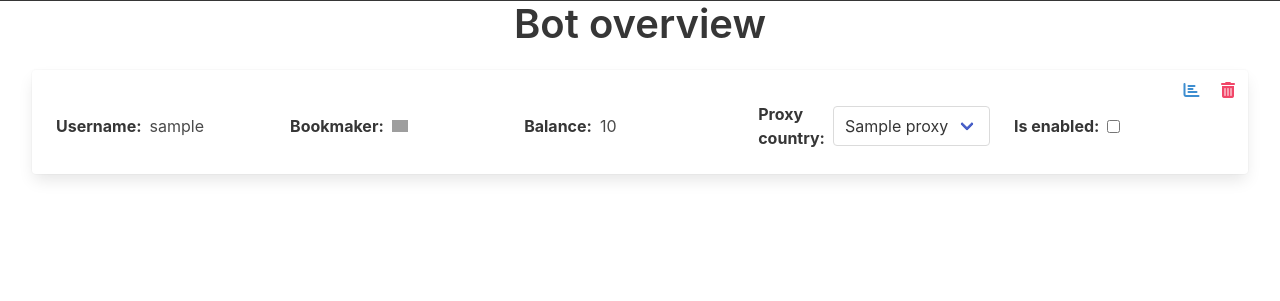
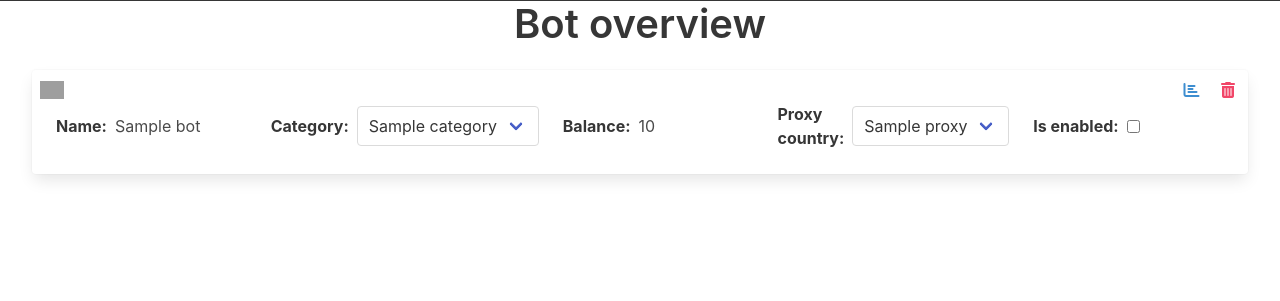
Before and after one commit to 8ru73u5/casino-winner-scanner, a Flask app: template templates/bots/overview.html in a window 1280 px wide. Shown: the part 51-352 px from the top of the page. Run offline with Flask 2, Linux system fonts and the light colour scheme; the template is opened without the code that fills it: most values are stand-ins (such as "Sample title", 1, 10 or a date in 2020); parts of the project's set-up code (start-up, migrations or seed data) failed here and were passed over; some libraries are stand-ins or nearby versions; grey boxes are pictures that could not be loaded.

Commit message:
Add bot categories

```diff
--- a/cws/views/bots.py
+++ b/cws/views/bots.py
@@ -1,9 +1,9 @@
 from flask import Blueprint, render_template, request, current_app, redirect, url_for, flash
-from sqlalchemy import and_
+from sqlalchemy import and_, or_
 from sqlalchemy.exc import SQLAlchemyError
 
 from cws.bots.bet_bot import BookmakerType, BetBot, BotInvalidCredentialsError
-from cws.models import BettingBot, BettingBotHistory
+from cws.models import BettingBot, BettingBotHistory, BettingBotCategory
 from cws.views.auth import login_required
 
 bp = Blueprint('bots', __name__, url_prefix='/bots')
@@ -22,9 +22,11 @@ _proxy_countries = {
 def overview():
     db_error = False
     bots = []
+    categories = []
 
     try:
         bots = current_app.session.query(BettingBot).all()
+        categories = current_app.session.query(BettingBotCategory).all()
     except SQLAlchemyError:
         db_error = True
         current_app.session.rollback()
@@ -40,21 +42,36 @@ def overview():
         if wb is not None:
             bot.wallet_balance = wb
 
-    return render_template('bots/overview.html', bots=bots, proxies=_proxy_countries)
+    return render_template('bots/overview.html', bots=bots, proxies=_proxy_countries, categories=categories)
 
 
 @bp.route('/add', methods=('GET', 'POST'))
 @login_required
 def add_bot():
     if request.method == 'GET':
-        return render_template('bots/add_bot.html', proxies=_proxy_countries)
+        db_error = False
+        categories = []
+
+        try:
+            categories = current_app.session.query(BettingBotCategory).all()
+        except SQLAlchemyError:
+            db_error = True
+        finally:
+            current_app.session.close()
+
+        if db_error:
+            return '', 500
+        else:
+            return render_template('bots/add_bot.html', proxies=_proxy_countries, categories=categories)
 
     try:
+        bot_name = request.form['bot_name']
+        bot_category = int(request.form['bot_category'])
         username = request.form['username']
         password = request.form['password']
         bookmaker = request.form['bookmaker']
         country_code = request.form['country_code']
-    except KeyError:
+    except (KeyError, ValueError):
         return '', 400
 
     if bookmaker == 'BETSSON':
@@ -66,16 +83,24 @@ def add_bot():
 
     db_error = False
     bot_already_exists_error = False
+    invalid_category_error = False
     bot_invalid_credentials_error = False
 
     try:
-        existing_bot = current_app.session.query(BettingBot).filter(and_(
-            BettingBot.username == username,
-            BettingBot.bookmaker == bookmaker
+        existing_bot = current_app.session.query(BettingBot).filter(or_(
+            and_(
+                BettingBot.username == username,
+                BettingBot.bookmaker == bookmaker
+            ),
+            BettingBot.name == bot_name
         )).first()
+
+        category = current_app.session.query(BettingBotCategory).get(bot_category)
 
         if existing_bot is not None:
             bot_already_exists_error = True
+        elif category is None:
+            invalid_category_error = True
         else:
             try:
                 bot_login = BetBot(username, password, bookmaker, country_code, is_enabled=True)
@@ -85,7 +110,11 @@ def add_bot():
             else:
                 bot_login.logout()
 
-                bot = BettingBot(username=username, password=password, bookmaker=bookmaker, proxy_country_code=country_code)
+                bot = BettingBot(
+                    name=bot_name, category_id=bot_category,
+                    username=username, password=password,
+                    bookmaker=bookmaker, proxy_country_code=country_code
+                )
                 current_app.session.add(bot)
                 current_app.session.commit()
     except SQLAlchemyError:
@@ -97,7 +126,10 @@ def add_bot():
     if db_error:
         return '', 500
     elif bot_already_exists_error:
-        flash(f'Email: {username} already exists for {bookmaker.name} bookmaker')
+        flash(f'Email: {username} already exists for {bookmaker.name} bookmaker or the name: {bot_name} is already taken')
+        return redirect(url_for('bots.add_bot'))
+    elif invalid_category_error:
+        flash('Invalid category ID')
         return redirect(url_for('bots.add_bot'))
     elif bot_invalid_credentials_error:
         flash('Provided credentials are invalid')
@@ -142,8 +174,9 @@ def bot_history(bot_id):
 def manage_bot(bot_id):
     try:
         is_enabled = request.json['is_enabled']
+        category_id = int(request.json['category_id'])
         country_code = request.json['country_code']
-    except KeyError:
+    except (KeyError, ValueError):
         return '', 400
 
     if not isinstance(is_enabled, bool):
@@ -151,14 +184,19 @@ def manage_bot(bot_id):
 
     db_error = False
     not_found_error = False
+    invalid_category_error = False
 
     try:
         bot = current_app.session.query(BettingBot).get(bot_id)
+        category = current_app.session.query(BettingBotCategory).get(category_id)
 
         if bot is None:
             not_found_error = True
+        elif category is None:
+            invalid_category_error = True
         else:
             bot.is_enabled = is_enabled
+            bot.category_id = category_id
             bot.proxy_country_code = country_code
             current_app.session.commit()
     except SQLAlchemyError:
@@ -171,6 +209,8 @@ def manage_bot(bot_id):
         return '', 500
     elif not_found_error:
         return '', 404
+    elif invalid_category_error:
+        return '', 400
     else:
         return ''
 
--- a/templates/bots/overview.html
+++ b/templates/bots/overview.html
@@ -5,6 +5,13 @@
     <h1 class="title is-2 has-text-centered">Bot overview</h1>
     {% for bot in bots %}
       <div class="card mb-4 pt-2" data-id="{{ bot.id }}">
+        <div class="p-1" style="position: absolute; top: 0; left: 0;">
+          <span class="icon is-medium p-1">
+            <img src="{{ url_for('static', filename='img/' + bot.bookmaker.name + '_icon.ico') }}"
+                 alt="{{ bot.bookmaker.name }}" title="{{ bot.bookmaker.name }}">
+          </span>
+        </div>
+
         <div class="p-1" style="position: absolute; top: 0; right: 0;">
           <a href="{{ url_for('bots.bot_history', bot_id=bot.id) }}" target="_blank" class="bet-history-link">
             <span class="icon is-medium p-1 has-text-info" title="Go to bet history">
@@ -16,18 +23,25 @@
             <i class="fas fa-trash-alt"></i>
           </span>
         </div>
+
         <div class="card-content">
           <div class="content">
             <div class="columns">
               <div class="column is-flex is-align-items-center">
-                <strong class="mr-2">Username:</strong> {{ bot.username }}
+                <strong class="mr-2">Name:</strong> {{ bot.name }}
               </div>
               <div class="column is-flex is-align-items-center">
-                <strong class="mr-2">Bookmaker:</strong>
-                <span class="icon is-small">
-                  <img src="{{ url_for('static', filename='img/' + bot.bookmaker.name + '_icon.ico') }}"
-                       alt="{{ bot.bookmaker.name }}" title="{{ bot.bookmaker.name }}">
-                </span>
+                <strong class="mr-2">Category:</strong>
+                <div class="select">
+                  <select name="category" aria-label="Category">
+                    {% for category in categories %}
+                      <option value="{{ category.id }}"
+                          {{ 'selected' if bot.category_id == category.id else '' }}>
+                        {{ category.name }}
+                      </option>
+                    {% endfor %}
+                  </select>
+                </div>
               </div>
               <div class="column is-flex is-align-items-center">
                 <strong class="mr-2">Balance:</strong> {{ bot.wallet_balance }}
@@ -35,7 +49,7 @@
               <div class="column is-flex is-align-items-center">
                 <strong class="mr-2">Proxy country:</strong>
                 <div class="select">
-                  <select aria-label="Proxy country">
+                  <select name="proxy" aria-label="Proxy country">
                     {% for country_code, country_name in proxies.items() %}
                       <option value="{{ country_code }}"
                           {{ 'selected' if bot.proxy_country_code == country_code else '' }}>
@@ -68,11 +82,14 @@
 
               const botId = parent.dataset.id;
               const isEnabled = parent.querySelector('input[type=checkbox]').checked;
-              const countryCode = Array.from(parent.querySelectorAll('option'))
+              const categoryId = Array.from(parent.querySelectorAll('select[name=category] option'))
+                  .find(opt => opt.selected).value;
+              const countryCode = Array.from(parent.querySelectorAll('select[name=proxy] option'))
                   .find(opt => opt.selected).value;
 
               axios.patch('/bots/bot/' + botId, {
                   is_enabled: isEnabled,
+                  category_id: categoryId,
                   country_code: countryCode
               }).error(e => console.error('While patching bot:', e));
           });
```
Also changed, not shown: cws/models.py (+11 -0 lines), templates/bots/add_bot.html (+34 -0 lines).
